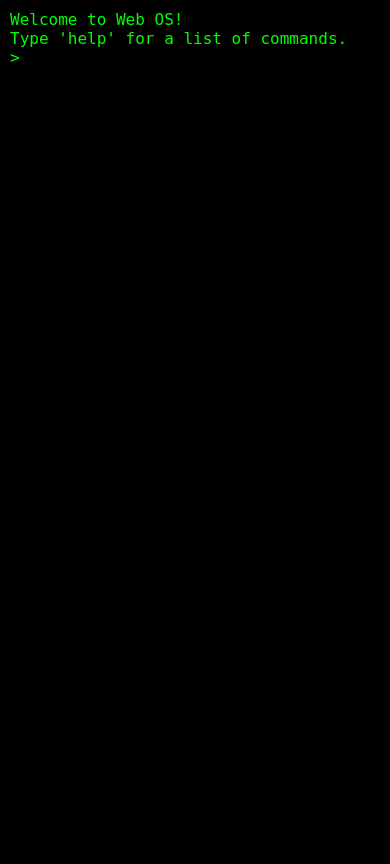
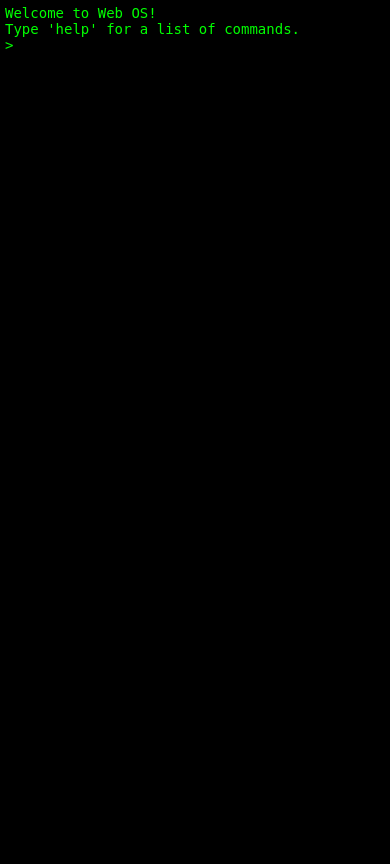
Before and after one commit to Andre-cmd-rgb/Web-OS, a Flask app: page / in a window 390 px wide. After the commit the page ends 49 px from the top, so only its background shows below. Run offline with Flask 3, Linux system fonts and the light colour scheme.

Commit message:
Update styles.css for better mobile support

```diff
--- a/static/styles.css
+++ b/static/styles.css
@@ -5,25 +5,61 @@ body {
   color: lime;
   font-family: monospace;
   font-size: 16px;
+  overflow: hidden;
 }
 
 #terminal {
   padding: 10px;
   height: 100vh;
   overflow-y: auto;
+  box-sizing: border-box;
+  word-wrap: break-word;
+  white-space: pre-wrap;
+  scrollbar-width: thin;
+  scrollbar-color: lime black;
 }
 
-#input-line {
-  outline: none;
-  display: inline;
-  caret-color: lime;
+#terminal::-webkit-scrollbar {
+  width: 8px;
+}
+
+#terminal::-webkit-scrollbar-thumb {
+  background-color: lime;
+}
+
+#terminal::-webkit-scrollbar-track {
+  background-color: black;
 }
 
 .prompt-line {
   display: flex;
   align-items: baseline;
+  margin-bottom: 4px;
+}
+
+#input-line {
+  outline: none;
+  display: inline-block;
+  caret-color: lime;
+  min-height: 1.4em;
+  flex-grow: 1;
+  -webkit-user-modify: read-write-plaintext-only;
+  white-space: pre-wrap;
+  word-wrap: break-word;
 }
 
 #input-line:focus {
   outline: none;
 }
+
+@media (max-width: 768px) {
+  #terminal {
+    font-size: 14px;
+    padding: 5px;
+  }
+
+  #input-line {
+    font-size: 14px;
+    min-height: 1.6em;
+  }
+}
```
